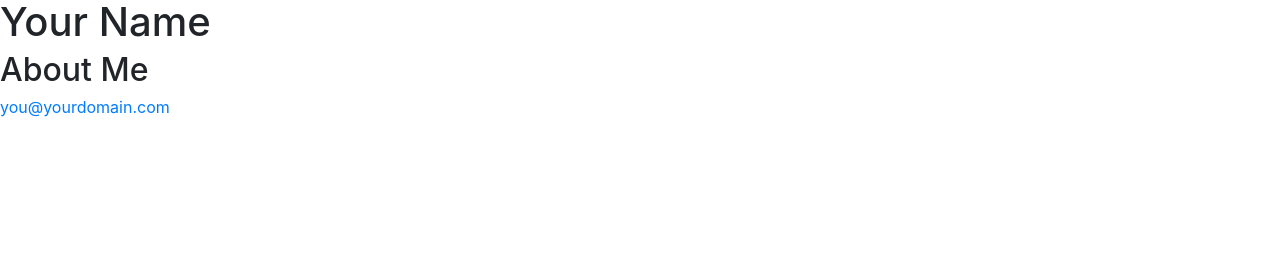
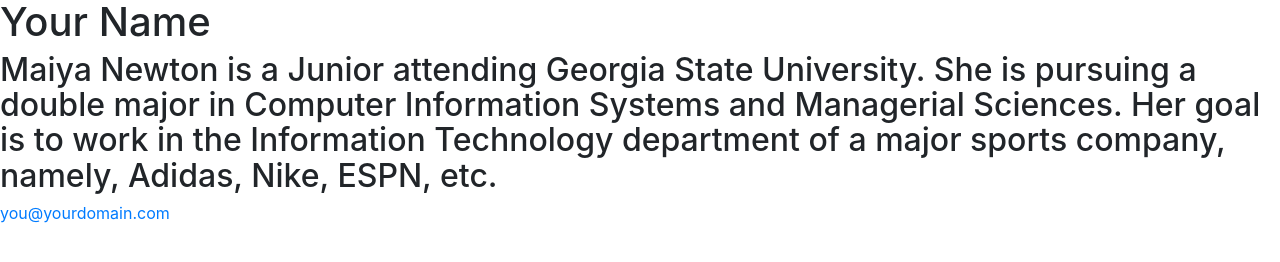
Before and after one commit to mnewton11/MaiyaNewtonProfessionalWebsite, a plain HTML site: page Build-Your-Brand-Website-master/index.html in a window 1280 px wide. Drawn offline with nearby package versions, Linux system fonts and the light colour scheme.

Commit message:
Update index.html

```diff
--- a/Build-Your-Brand-Website-master/index.html
+++ b/Build-Your-Brand-Website-master/index.html
@@ -31,7 +31,7 @@
     </div>
 
     <div>
-      <h2>About Me</h2>
+      <h2>Maiya Newton is a Junior attending Georgia State University.  She is pursuing a double major in Computer Information Systems and Managerial Sciences.  Her goal is to work in the Information Technology  department of a major sports company, namely, Adidas, Nike, ESPN, etc.</h2>
     </div>
 
     <div id="footer">
```
